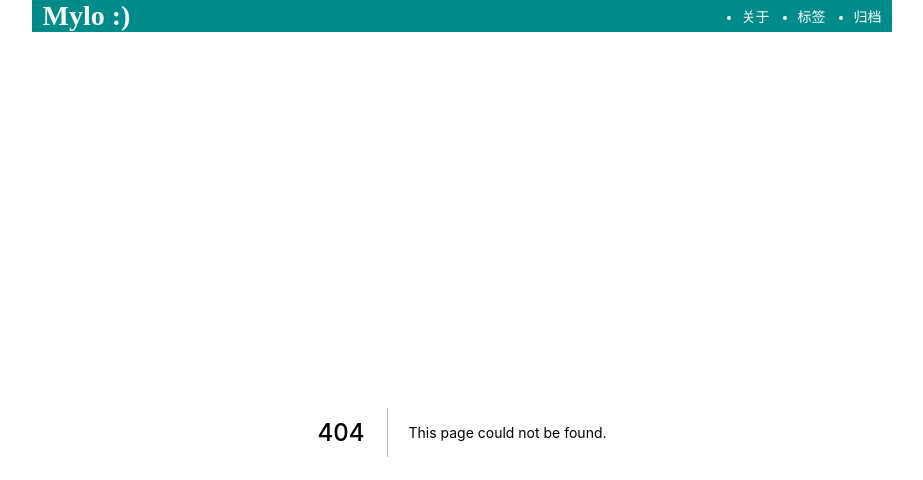
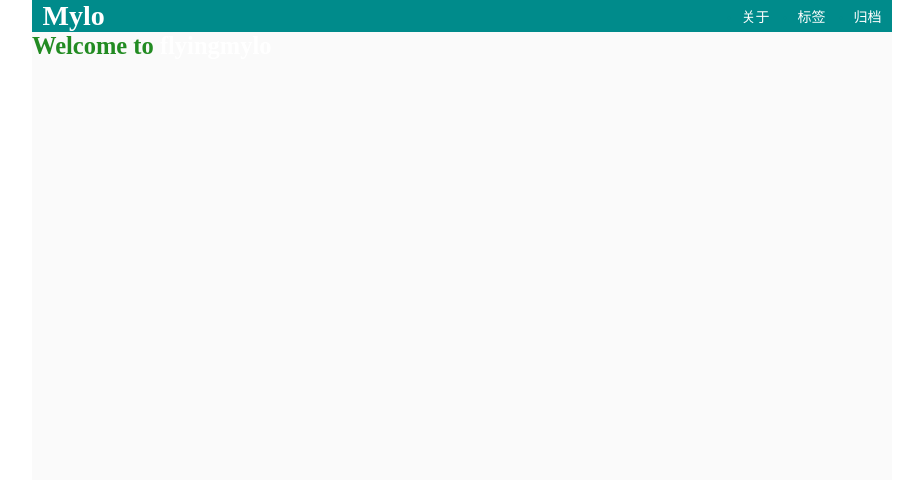
Before and after one commit to flyingmylo/nextjs-blog, a Next.js app: page / in a window 1280 px wide. Before the commit this address had no page. Shown: the top 480 px of the page, without its empty margins (178-1101 px from the left). Built offline with nearby package versions, Linux system fonts and the light colour scheme.

Commit message:
首页路由/导航高亮

```diff
--- a/components/header/index.module.scss
+++ b/components/header/index.module.scss
@@ -13,16 +13,18 @@
 		cursor: default;
 		user-select: none;
 	}
+}
 .list {
 	display: flex;
 	li {
+		color: darkcyan;
 		a {
 			border-bottom-width: 2px;
 			border-bottom-style: solid;
 			border-bottom-color: transparent;
 
 			&:hover {
-					border-bottom-color: #fff;
+				font-weight: 700;
 			}
 		}
 
@@ -30,5 +32,11 @@
 			margin-right: 2rem;
 		}
 	}
+
+	.active {
+		color: #fff;
+		a {
+			font-weight: 700;
 		}
 	}
+}
--- a/components/header/index.tsx
+++ b/components/header/index.tsx
@@ -1,17 +1,41 @@
 import Link from 'next/link';
 import style from './index.module.scss'
+import { useRouter } from 'next/router'
 
 
 export default function Header() {
+  const { pathname } = useRouter()
 
+  const nav = [
+    {
+      label: '关于',
+      path: '/about'
+    },
+    {
+      label: '标签',
+      path: '/tag'
+    },
+    {
+      label: '归档',
+      path: '/archive'
+    }
+  ]
   return (
     <header className={style.header}>
-      <h1 className={style.logo}>Mylo :)</h1>
+      <h1 className={style.logo}>
+        <Link href="/">Mylo</Link>
+      </h1>
       <ul className={style.list}>
-        <li><Link href="/about">关于</Link></li>
-        <li><Link href="/tag">标签</Link></li>
-        <li><Link href="/archive">归档</Link></li>
+        {
+          nav.map(n => (
+            <li key={n.path} className={pathname === n.path ? style.active : ''}>
+              <Link href={n.path}>{n.label}</Link>
+            </li>
+          ))
+        }
+
       </ul>
     </header>
   )
+
 }
--- a/pages/home/index.tsx
+++ b/pages/index.tsx
@@ -1,19 +1,31 @@
 import Head from "next/head";
 import style from './index.module.scss'
-import Header from "../../components/header";
-
 
 export default function Home() {
 
+	const style: Style = {
+		container: {
+			margin: '0 auto',
+			height: '600px',
+			display: 'flex',
+			flexDirection: 'column',
+			background: '#fafafa',
+		},
+
+		title: {
+			color: 'forestgreen'
+		}
+	}
+
 	return (
-		<div className={style.container}>
+		<div style={style.container}>
 			<Head>
 				<title>Mylo</title>
 				<link rel="icon" href="/favicon.ico" />
 			</Head>
 
 			<main>
-				<h1 className={style.title}>
+				<h1 style={style.title}>
 					Welcome to <a href="https://flyingmylo.com">flyingmylo</a>
 				</h1>
 			</main>
@@ -24,4 +36,9 @@
 
 		</div>
 	);
+
+	type Style = {
+		container: object
+		title: object
+	}
 }
```
Also changed, not shown: pages/_app.js (+10 -9 lines), pages/archive/index.tsx (added, +11 -0 lines), pages/tag/index.tsx (added, +8 -0 lines), pages/index.module.scss (renamed from pages/home/index.module.scss). Lines whose indentation alone changed are shown as unchanged.
